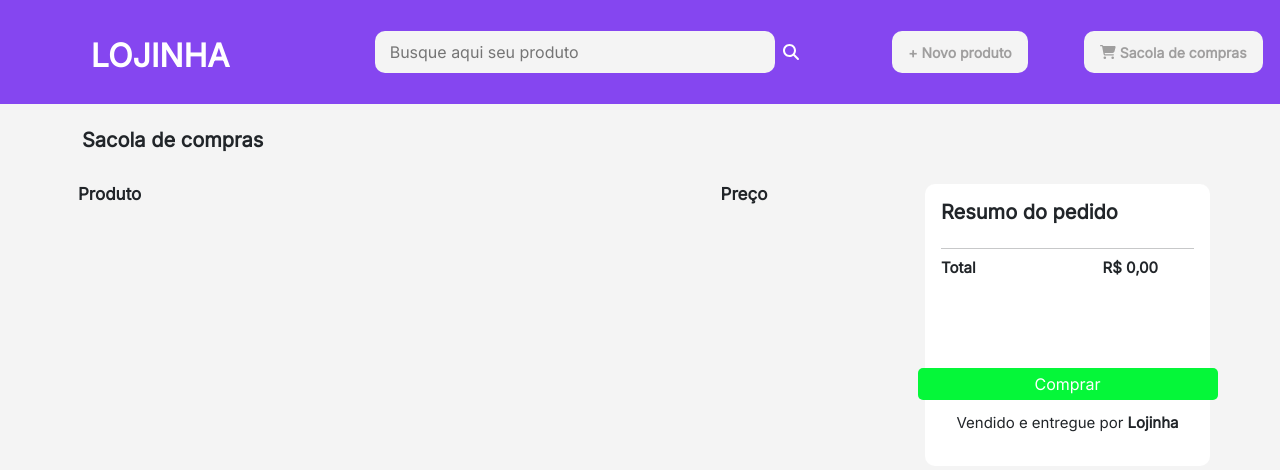
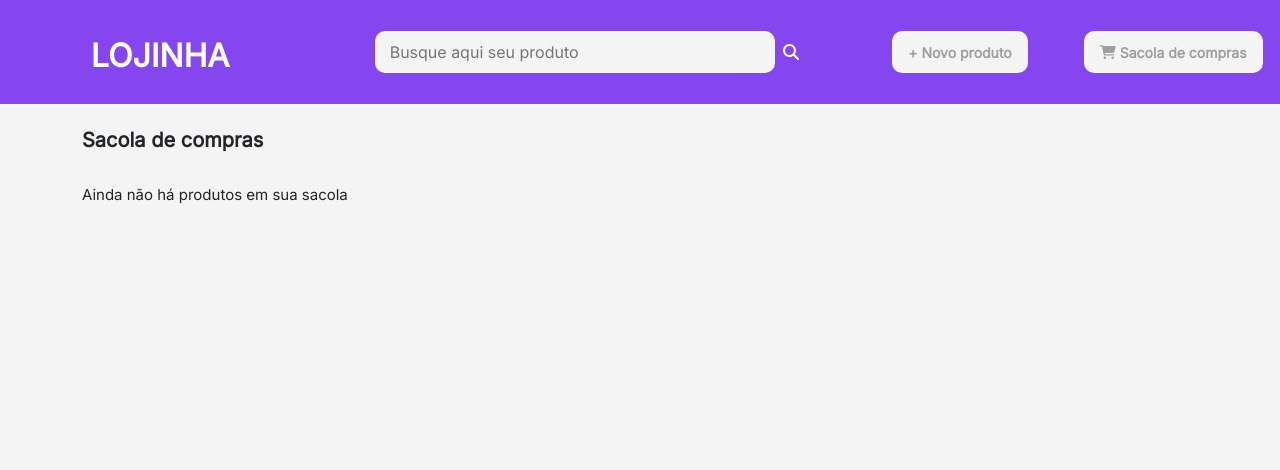
Before and after one commit to nantesgi/Trabalho-Pratico-Prog-Web, a Vue app in the folder front/: page /sacola-de-compras in a window 1280 px wide. Shown: the top 470 px of the page. Built offline with nearby package versions, Linux system fonts and the light colour scheme.

Commit message:
Implementação de limpeza da sacola quando a compra é finalizada

```diff
--- a/front/src/views/ProductBag.vue
+++ b/front/src/views/ProductBag.vue
@@ -4,7 +4,7 @@
     <div class="pb-4">
       <h2 class="fw-bolder">Sacola de compras</h2>
     </div>
-    <div class="row">
+    <div v-if="this.produtos.length != 0" class="row">
       <div class="col-md-8 m-0 p-0 pb-3">
         <div class="row d-none d-md-flex">
           <div class="col-9">
@@ -112,6 +112,9 @@
         </div>
       </div>
     </div>
+    <div v-if="this.produtos.length == 0">
+      <p>Ainda não há produtos em sua sacola</p>
+    </div>
   </div>
 </template>
 
@@ -137,10 +140,6 @@ export default {
     };
   },
   created() {
-    // this.produtosHome = JSON.parse(localStorage.getItem("productsBagHome"));
-    // this.produtosDetails = JSON.parse(
-    //   localStorage.getItem("productsBagDetails")
-    // );
     if (localStorage.getItem("productsBagList")) {
       this.produtosList = JSON.parse(localStorage.getItem("productsBagList"));
       this.produtos = [...this.produtosList];
@@ -155,10 +154,6 @@ export default {
       );
       this.produtos = [...this.produtos, ...this.produtosDetails];
     }
-    // this.produtos = [
-    //   ...this.produtosHome,
-    //   ...this.produtosDetails,
-    // ];
 
     for (var i = 0; i < this.produtos.length; i++) {
       var valor = this.produtos[i]?.unitPrice * this.produtos[i]?.quantity;
@@ -166,6 +161,14 @@ export default {
     }
   },
   mounted() {
+    if (this.produtos.length != 0) {
+      console.log(this.produtos);
+      console.log("tem prodto na sacola");
+    }
+    if (this.produtos.length == 0) {
+      console.log(this.produtos);
+      console.log("não tem produtos na sacola");
+    }
     var buttonPlus = $(".qnt-btn-mais");
     var buttonMinus = $(".qnt-btn-menos");
 
@@ -191,7 +194,7 @@ export default {
         )
         .then((response) => {
           console.log(response);
-          console.log(this.produtos);
+          localStorage.clear();
         })
         .catch((error) => {
           console.log(error);
@@ -225,7 +228,6 @@ a:hover {
   background-color: #05d633;
 }
 
-/*--------------------------*/
 .qnt-container {
   display: flex;
   align-items: center;
```
